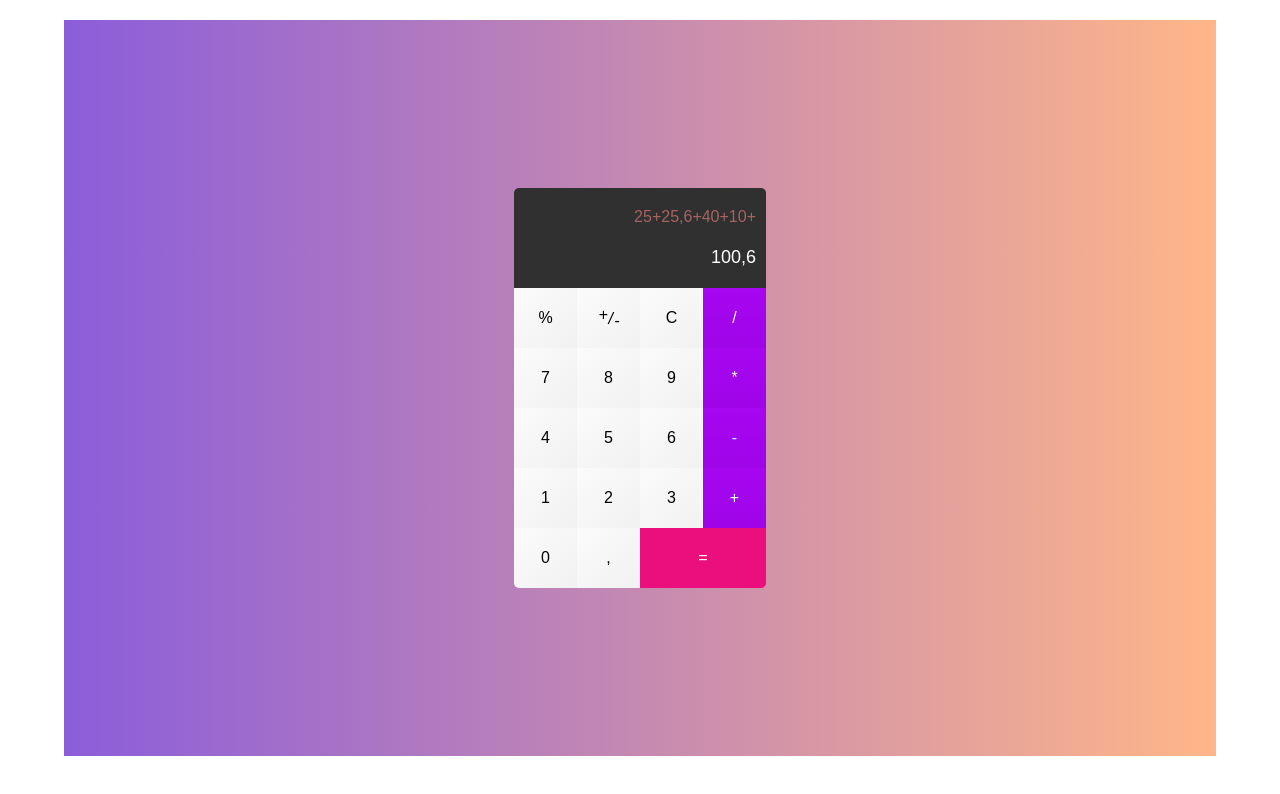
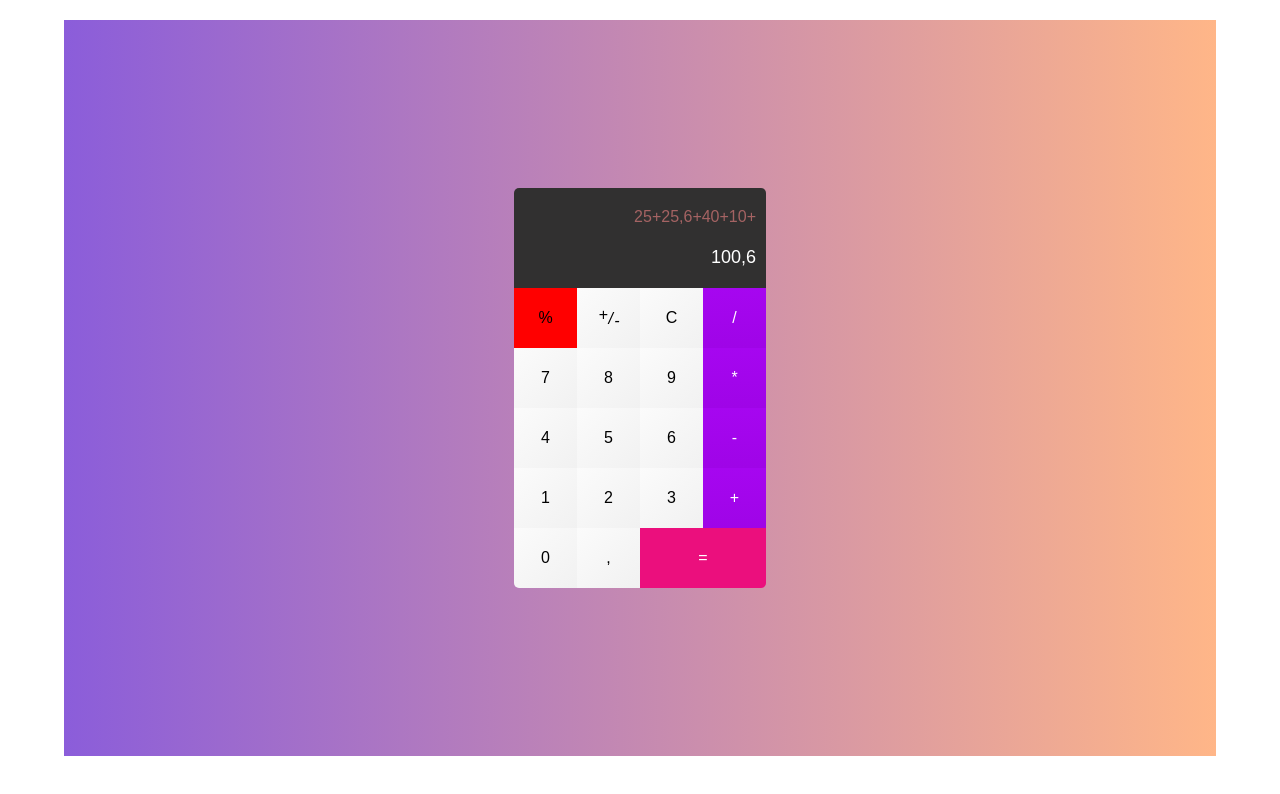
Before and after one commit to riyadzaigirdar/witsly, a plain HTML site: page index.html in a window 1280 px wide. In both pictures the pointer is over the element 545 px from the left and 318 px from the top of the page. Drawn offline with Linux system fonts and the light colour scheme.

Commit message:
added hover

```diff
--- a/style.css
+++ b/style.css
@@ -74,6 +74,11 @@
   cursor: pointer;
 }
 
+.num:hover {
+  background-image: none !important;
+  background-color: red !important;
+}
+
 .relative {
   position: relative;
 }
```
